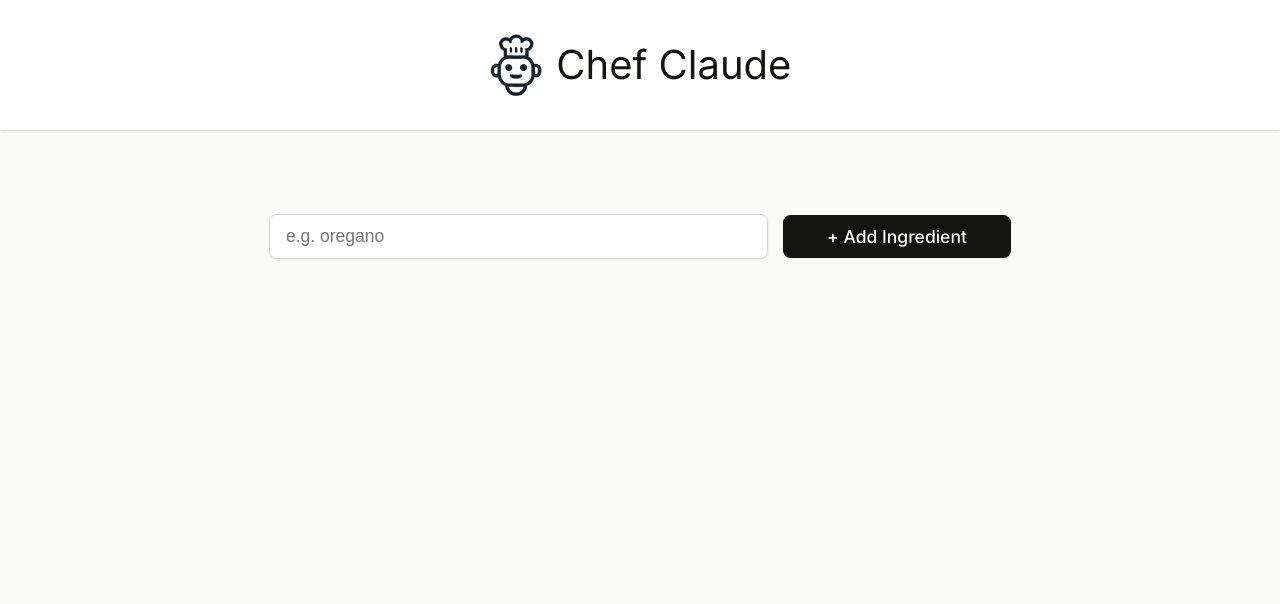
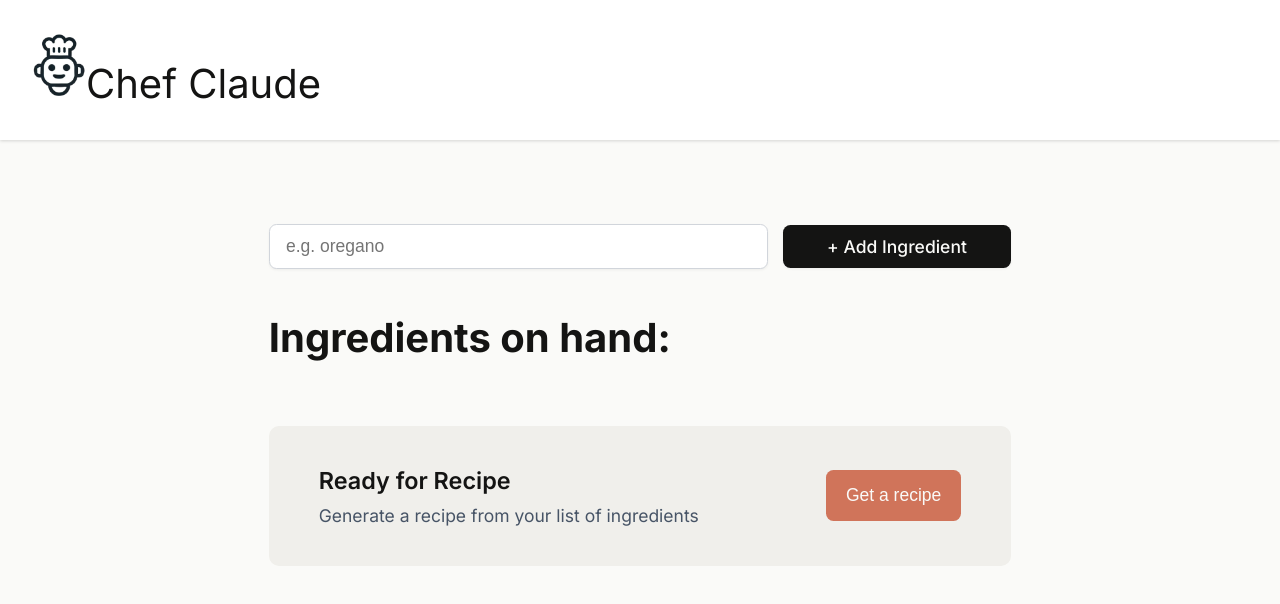
Before and after one commit to nainsworth/chef-claude, a React (Vite) app: page / in a window 1280 px wide. Shown: the top 604 px of the page. Built offline with nearby package versions, Linux system fonts and the light colour scheme.

Commit message:
Add new sections and updated styling

```diff
--- a/src/assets/components/Main.jsx
+++ b/src/assets/components/Main.jsx
@@ -1,12 +1,11 @@
 import { useState } from "react";
-
 
 const Main = () => {
   const [ingredients, setIngredients] = useState([]);
 
   const addIngredient = (formData) => {
     const newIngredient = formData.get("ingredient");
-    setIngredients(prevIngredients => [...prevIngredients, newIngredient]);
+    setIngredients((prevIngredients) => [...prevIngredients, newIngredient]);
   };
 
   return (
@@ -20,11 +19,23 @@ const Main = () => {
         />
         <button>+ Add Ingredient</button>
       </form>
-      <ul>
-        {ingredients.map((ingredient, index) => (
-          <li key={index}>{ingredient}</li>
-        ))}
-      </ul>
+      <div className="ingredient-list">
+        <h2>Ingredients on hand:</h2>
+        <ul>
+          {ingredients.map((ingredient, index) => (
+            <li className="list-item" key={index}>
+              {ingredient}
+            </li>
+          ))}
+        </ul>
+      </div>
+      <div className="get-recipe-container">
+        <div className="get-recipe-text">
+          <h3>Ready for Recipe</h3>
+          <p>Generate a recipe from your list of ingredients</p>
+        </div>
+        <button>Get a recipe</button>
+      </div>
     </main>
   );
 };
--- a/src/index.css
+++ b/src/index.css
@@ -11,7 +11,7 @@
   --color-font: #141413;
   --color-white: #ffffff;
 
-  --box-shadow: 0 .0625rem .125rem 0 rgba(0, 0, 0, 0.05);
+  --box-shadow: 0 0.0625rem 0.125rem 0 rgba(0, 0, 0, 0.05);
 
   font-family: var(--font-Inter);
   font-size: 1.25rem;
@@ -32,9 +32,6 @@ body {
 }
 
 header {
-  display: flex;
-  align-items: center;
-  justify-content: center;
   gap: 0.6875rem;
   padding: 1.6rem;
   background-color: var(--color-white);
@@ -55,19 +52,17 @@ main {
 }
 
 .ingredient-form {
-  margin: 2.1875rem auto;
   display: flex;
   align-items: center;
   justify-content: center;
   gap: 0.75rem;
-  max-width: 37.125rem;
 }
 
 .ingredient-form > input {
   font-size: 0.875rem;
   padding: 0.5625rem 0.8125rem;
-  border: .0625rem solid var(--color-border);
-  border-radius: .375rem;
+  border: 0.0625rem solid var(--color-border);
+  border-radius: 0.375rem;
   width: 100%;
   box-shadow: var(--box-shadow);
 }
@@ -85,3 +80,60 @@ main {
   box-shadow: var(--box-shadow);
   cursor: pointer;
 }
+
+.ingredient-form,
+.ingredient-list,
+.get-recipe-container {
+  display: flex;
+  align-items: center;
+  justify-content: center;
+  max-width: 37.125rem;
+  margin-inline: auto;
+  margin-block: 2.1875rem;
+}
+
+.ingredient-list {
+  flex-direction: column;
+  gap: 1rem;
+  align-items: start;
+}
+
+.ingredient-list > h2 {
+  font-size: 2rem;
+}
+
+.list-item {
+  margin: 1rem 1.5rem;
+  color: #475466;
+}
+
+.get-recipe-container {
+  background-color: #f0efeb;
+  border-radius: 0.5rem;
+  justify-content: space-between;
+  padding: 2rem 2.5rem;
+}
+
+.get-recipe-text {
+  display: flex;
+  flex-direction: column;
+  gap: 0.5rem;
+}
+
+.get-recipe-text > h3 {
+  font-weight: var(--font-semi-bold);
+}
+
+.get-recipe-text > p {
+  color: #475466;
+  font-size: 0.875rem;
+}
+
+.get-recipe-container > button {
+  background-color: #d0745a;
+  border: none;
+  border-radius: 0.375rem;
+  padding: 0.75rem 1rem;
+  font-size: 0.875rem;
+  color: var(--color-secondary);
+}
```
